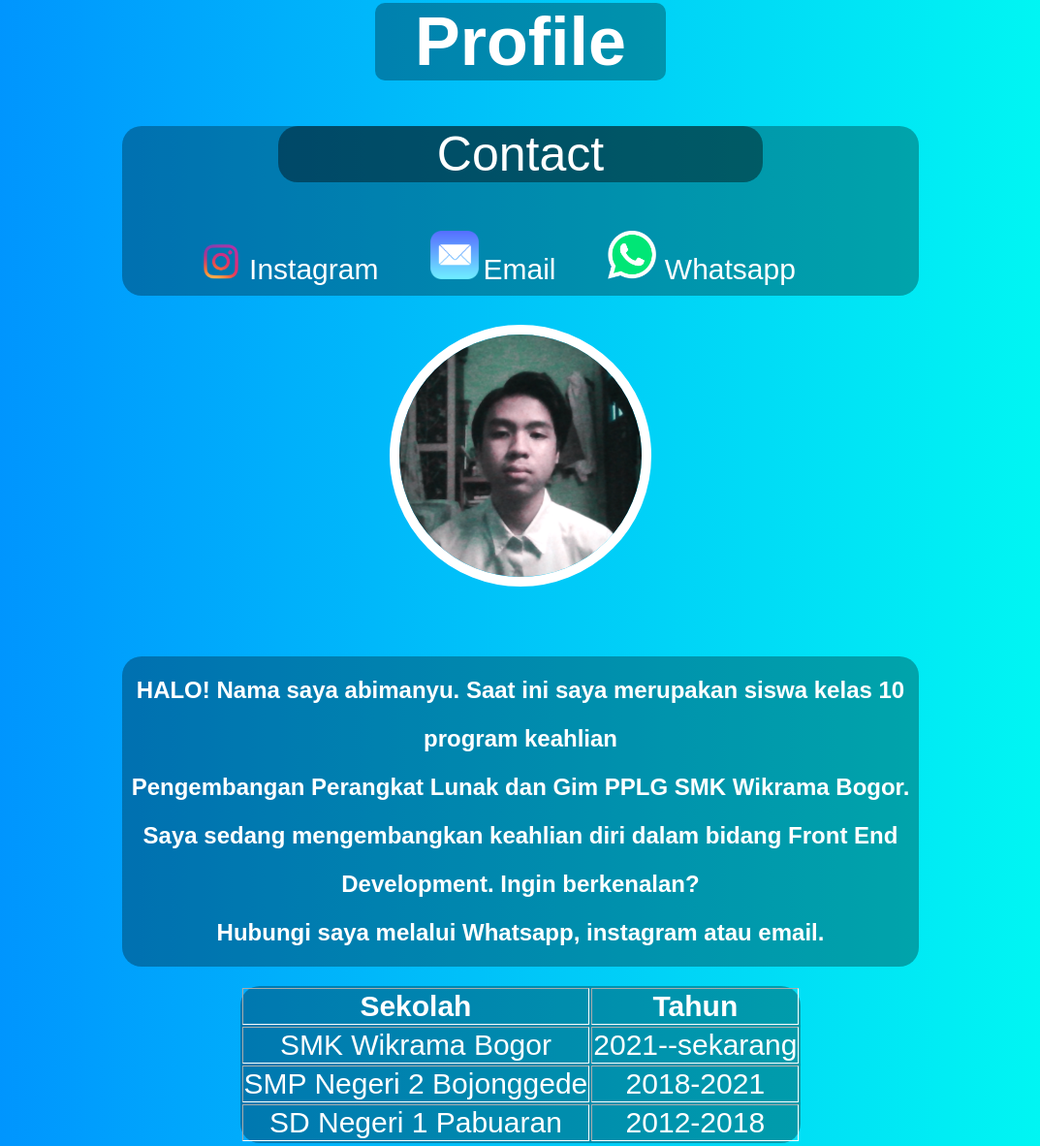
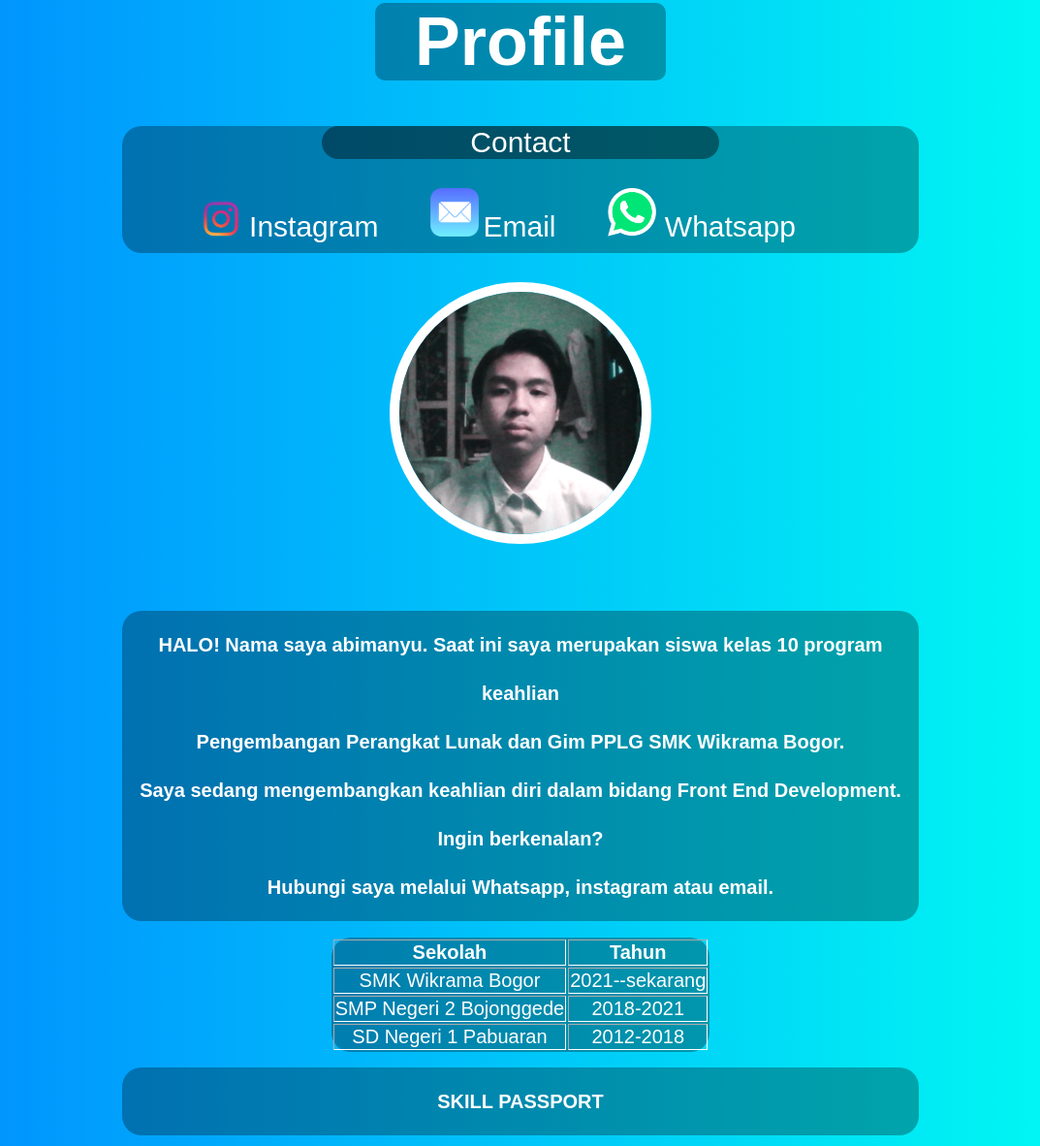
Before and after one commit to abimanyu665/Profileweb, a plain HTML site: page index.html in a window 1280 px wide. Shown: the part 52-1234 px from the top of the page at 97% size, without its empty margins (103-1176 px from the left). Drawn offline with Linux system fonts and the light colour scheme.

Commit message:
Add files via upload

```diff
--- a/style.css
+++ b/style.css
@@ -6,10 +6,6 @@
 }
     body {
         background-image: linear-gradient(to right, rgb(0, 140, 255) , rgb(0, 255, 242));
-        -webkit-background-size: cover;
-        -moz-background-size: cover;
-        -o-background-size: cover;
-        background-size: cover;
         text-align: center;
         display: flex;
         justify-content: center;
@@ -21,8 +17,7 @@
         margin-right: auto;
         border-radius: 500px;
         border:10px solid rgb(255, 255, 255);
-        transition: width 2s, height 2s, transform 2s;
-        transition: width 2s, height 4s;
+
 }
 
 h2 {
@@ -37,6 +32,7 @@ h2 {
     line-height: 50px;
     border-radius: var(--border);
     transition: width 1s, height 1s, transform 1s;
+    font-size: 20px;
 }
 
 a {
@@ -63,7 +59,7 @@ a {
 table {
     color: white;
     background-color:rgba(0, 0, 0, 0.301);
-    font-size: 30px;
+    font-size: 20px;
     border: white;
     font-family: Arial, Helvetica, sans-serif;
     border-radius: var(--border);
@@ -76,6 +72,7 @@ table {
     background-color: rgba(0, 0, 0, 0.301);
     width: 100%;
     border-radius: var(--border);
+    transition: width 1s, height 1s, transform 1s;
 }
 
 .pad {
@@ -111,14 +108,15 @@ img {
 }
 .muka:hover {
     transform: scale(1.2);
+    transition: width 1s, height 1s, transform 1s;
 
 }
 p {
-    font-size: 50px;
+    font-size: 30px;
     background-color: rgba(0, 0, 0, 0.411);
     color: white;
     font-family: Arial, Helvetica, sans-serif;
-    width: 500px;
+    width: 50%;
     border-radius: 20px;
     margin-left: auto;
     margin-right: auto;
@@ -132,3 +130,11 @@ table:hover {
     transform: scale(1.2);
     box-shadow: 0px 70px 10px -40px rgba(128, 99, 99, 0.5);
 }
+.box1:hover {
+    transform: scale(1.2);
+    box-shadow: 0px 70px 10px -40px rgba(128, 99, 99, 0.5);
+}
+
+.tr1 {
+    border-start-start-radius: 50px;
+}
```
